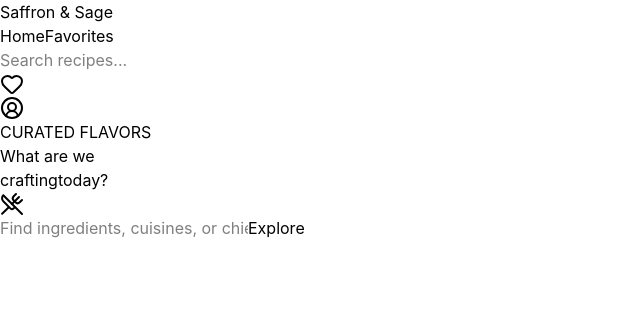
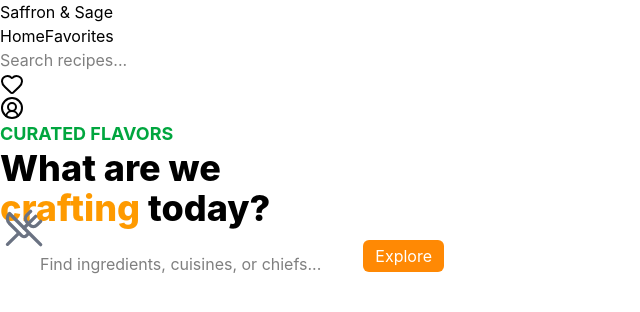
Before and after one commit to AsohLove/Recipe-Explorer, a React (Vite) app: page / in a window 1280 px wide. Shown: the top 312 px of the page, without its empty margins (0-640 px from the left). Built offline with nearby package versions, Linux system fonts and the light colour scheme.

Commit message:
feat: style homepage

```diff
--- a/src/pages/Home.tsx
+++ b/src/pages/Home.tsx
@@ -3,20 +3,22 @@ import { UtensilsCrossed } from "lucide-react";
 export default function Home(){
     return (
         <div>
-            <h1>CURATED FLAVORS</h1>
-            <h2>What are we <br />
-            <span>crafting</span>today?
+            <h1 className="font-bold text-green-600 text-lg">CURATED FLAVORS</h1>
+            <h2 className="font-extrabold text-4xl ">What are we <br />
+            <span className="font-extrabold text-amber-500 text-4xl">crafting</span> today?
             </h2>
             <div className="relative w-full max-w-md">
-                <UtensilsCrossed />
+                <UtensilsCrossed className="absolute left-1 -translate-y-1/2 text-gray-500"
+                size={40}/>
 
                 <input
                 type="text"
                 placeholder="Find ingredients, cuisines, or chiefs..."
+                className="w-full mt-4 rounded-lg py-2 pl-10 pr-24 focus:outline-none focus:ring-orange-300 focus:ring-2 focus:bg-white"
                 />
 
                 <button
-                className=""
+                className="absolute right-1 top-1/2 -translate-y-1/2 bg-orange-400 text-white px-3 py-1 rounded-md hover:bg-orange-600 cursor-pointer"
                 >
                     Explore
                 </button>
```
